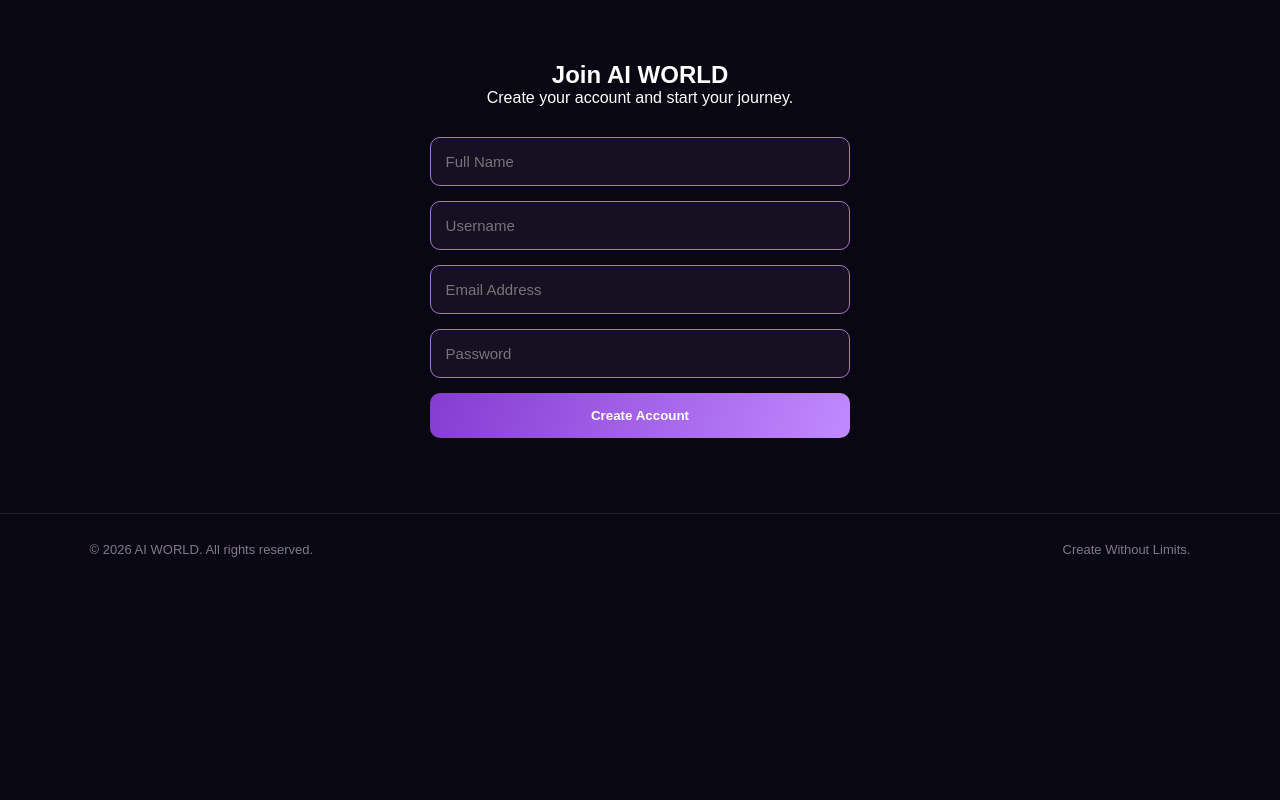
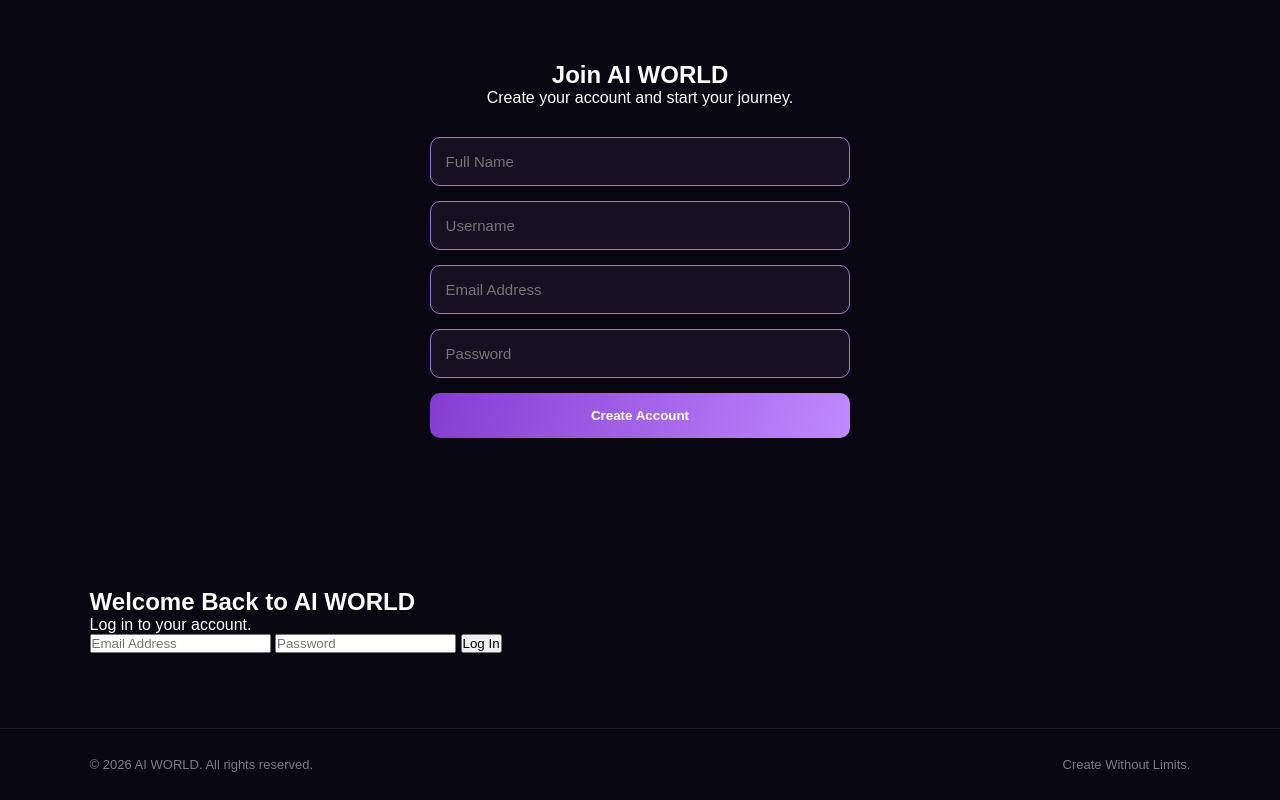
Before and after one commit to alikbeglaryan543-dotcom/ai-world, a plain HTML site: page index.html in a window 1280 px wide. Shown: the part 1758-2558 px from the top of the page. Before the commit the page ends 2343 px from the top, so only its background shows below. Drawn offline with nearby package versions, Linux system fonts and the light colour scheme.

Commit message:
Add Log In section

```diff
--- a/index.html
+++ b/index.html
@@ -168,6 +168,19 @@ footer{padding:28px 7%;border-top:1px solid #ffffff18;display:flex;justify-conte
   </form>
 </section>
 
+<section id="login">
+  <h2>Welcome Back to AI WORLD</h2>
+  <p>Log in to your account.</p>
+
+  <form id="loginForm">
+    <input type="email" id="loginEmail" placeholder="Email Address" required>
+
+    <input type="password" id="loginPassword" placeholder="Password" required>
+
+    <button type="submit">Log In</button>
+  </form>
+</section>
+
 
 
 
```
